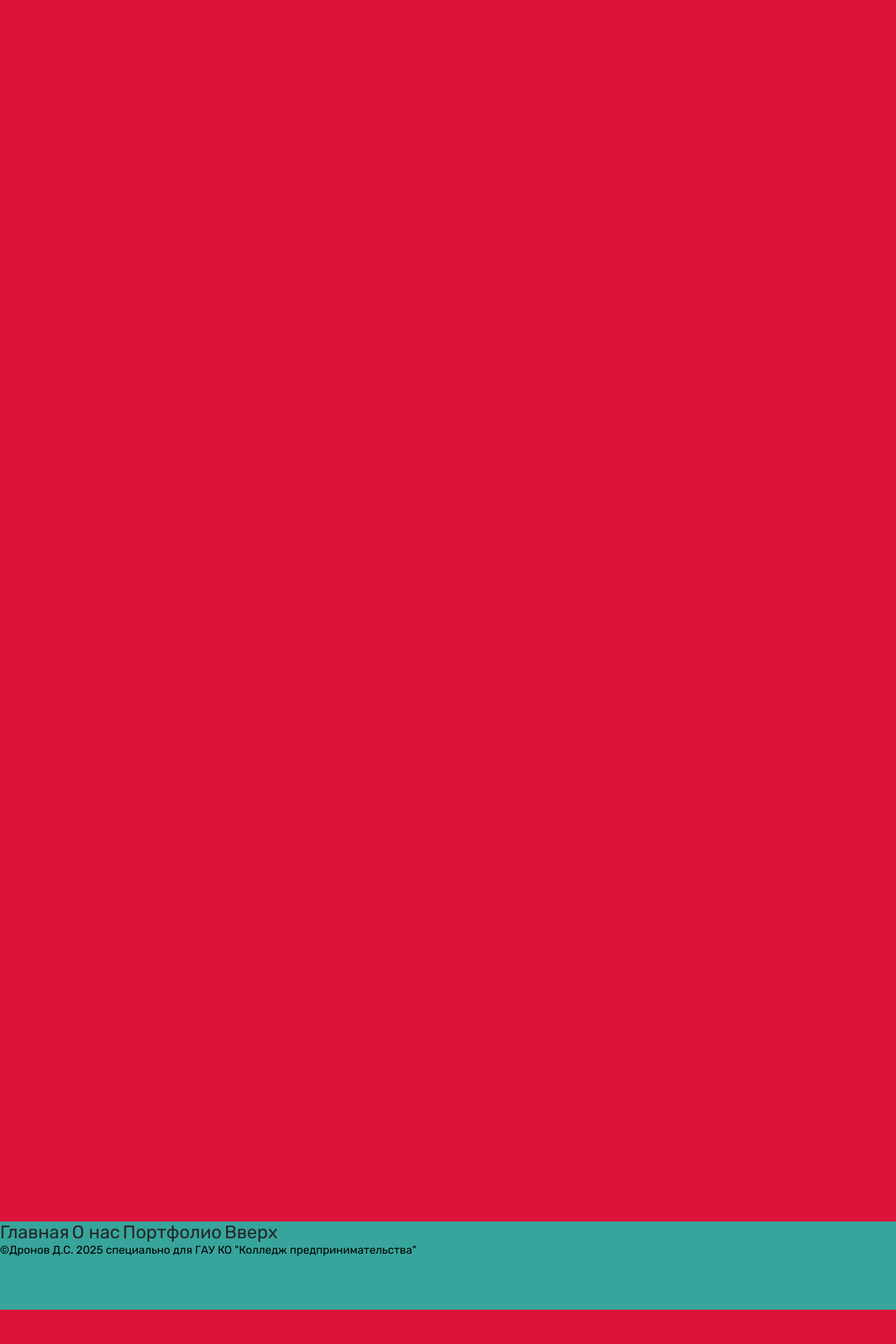
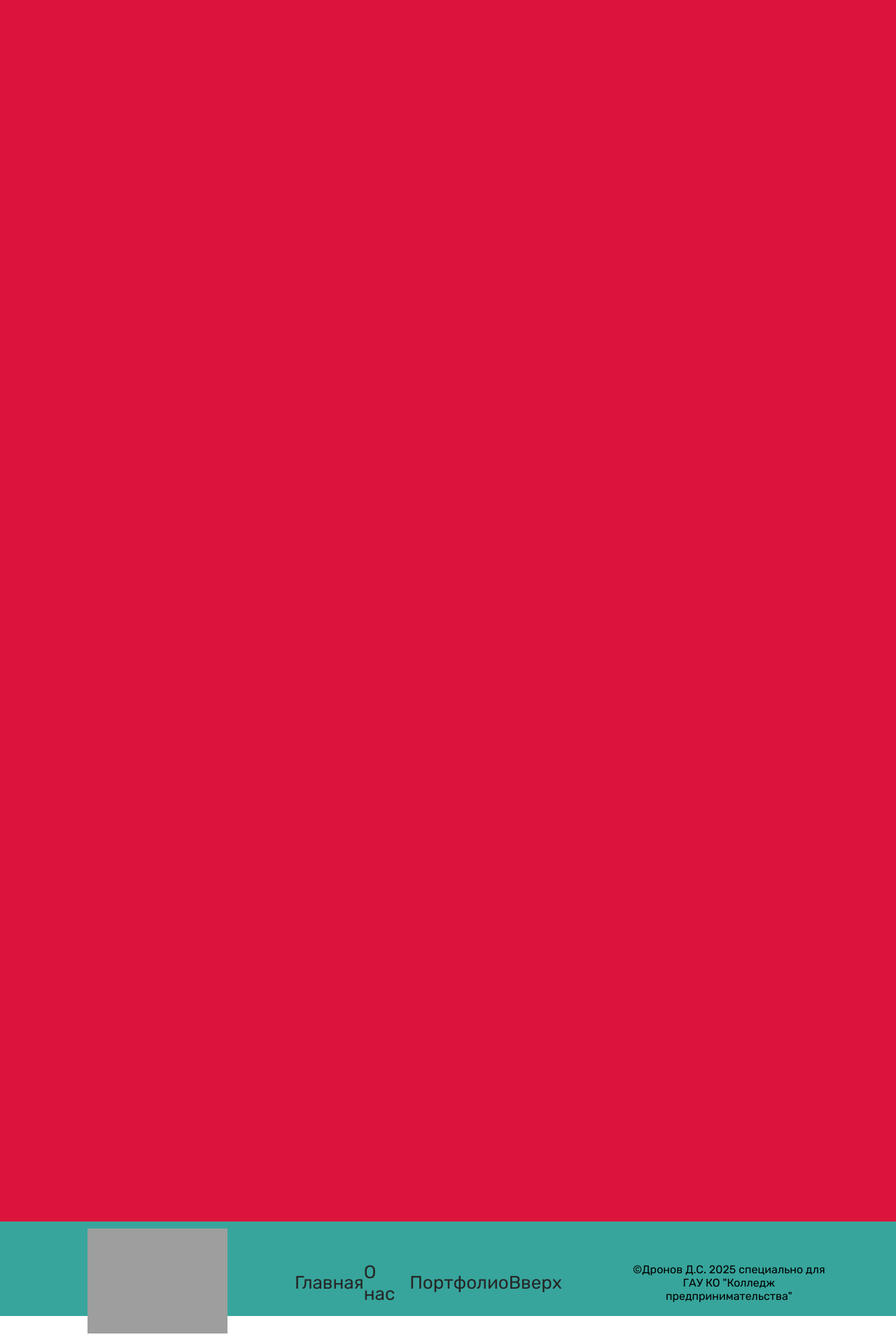
Before and after one commit to EvilCPeach/StudMarket, a PHP site: page / in a window 1280 px wide. Shown: the part 3365-5285 px from the top of the page at 70% size. Before the commit the page ends 5236 px from the top, so only its background shows below. Run offline with PHP 8.4, Linux system fonts and the light colour scheme; data comes from the database, SQL or seed files in the repository; grey boxes are pictures that could not be loaded.

Commit message:
Футер красивый сделан

```diff
--- a/index.php
+++ b/index.php
@@ -27,7 +27,7 @@
             <a href="#aboutUs">О нас</a>
             <a href="#portfolio">Портфолио</a>
         </section>
-        <button class="buttonHamburger" id="buttonHamburger">
+        <button class="buttonHamburger hidden" id="buttonHamburger">
             <img src="./images/free-icon-arrow-right-1549454.png" alt="">
         </button>
         <section class="dropdown-links" id="dropdown-links">
@@ -66,7 +66,7 @@
             </form>
         </section>
     </main>
-    <main class="slider">
+    <main class="slider" id="up">
         <section class="images" id="images">
             <article class="image">
 
@@ -86,11 +86,14 @@
         </button>
     </main>
     <footer>
+        <a href="#" class="logo">
+            <img src="./images/logo_1.svg" alt="">
+        </a>
         <section class="footer-links">
             <a href="#">Главная</a>
             <a href="#aboutUs">О нас</a>
             <a href="#portfolio">Портфолио</a>
-            <a href="#">Вверх</a>
+            <a href="#up">Вверх</a>
         </section>
         <p>©Дронов Д.С. 2025 специально для ГАУ КО "Колледж предпринимательства"</p>
     </footer>
--- a/scriptes/script.js
+++ b/scriptes/script.js
@@ -19,6 +19,18 @@ const buttonHamburger = document.getElementById('buttonHamburger').addEventListe
     if(linksClicks % 2 == 0){
         dropdownLinks.style.opacity = '0';
     }
+});
+const links = document.querySelectorAll('a[href^="#"]').forEach(link =>{
+    link.addEventListener('click', function(event){
+        event.preventDefault();
+        const targetLink = link.getAttribute('href');
+        const targetElement = document.querySelector(targetLink);
+        if(targetElement){
+            targetElement.scrollIntoView({
+                behavior: 'smooth'
+            });
+        }
+    });
 });
 document.addEventListener('scroll', function(){
     dropdownProfile.style.opacity = '0';
--- a/styles/style.css
+++ b/styles/style.css
@@ -262,9 +262,25 @@ a:active{
 }
 footer{
     background-color: rgb(55, 165, 156);
-    height: 126px;
+    max-height: 135px;
     position: static;
-    bottom: 0;
+    display: grid;
+    grid-template-columns: repeat(12,1fr);
+}
+footer>.logo{
+    grid-column: 2;
+}
+footer>section{
+    display: flex;
+    align-items: center;
+    justify-content: space-around;
+    grid-column: 4 / 8;
+}
+footer>p{
+    text-align: center;
+    display: flex;
+    align-items: center;
+    grid-column: 9 / 12;
 }
 @media screen and (max-width:810px) {
     header{
```
